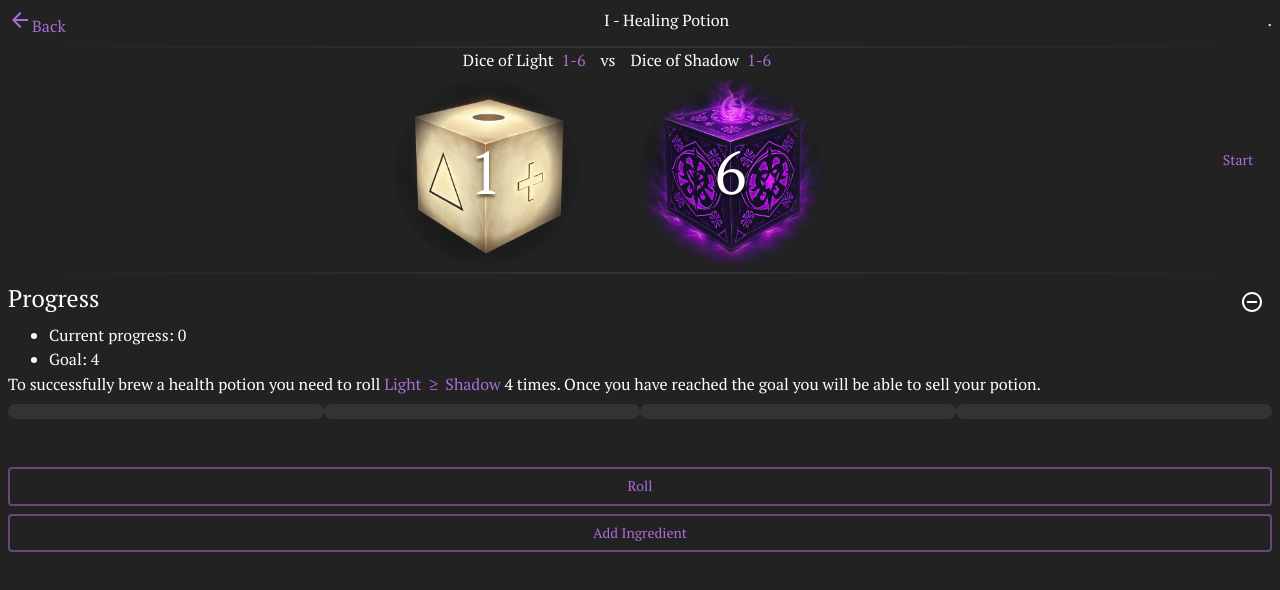
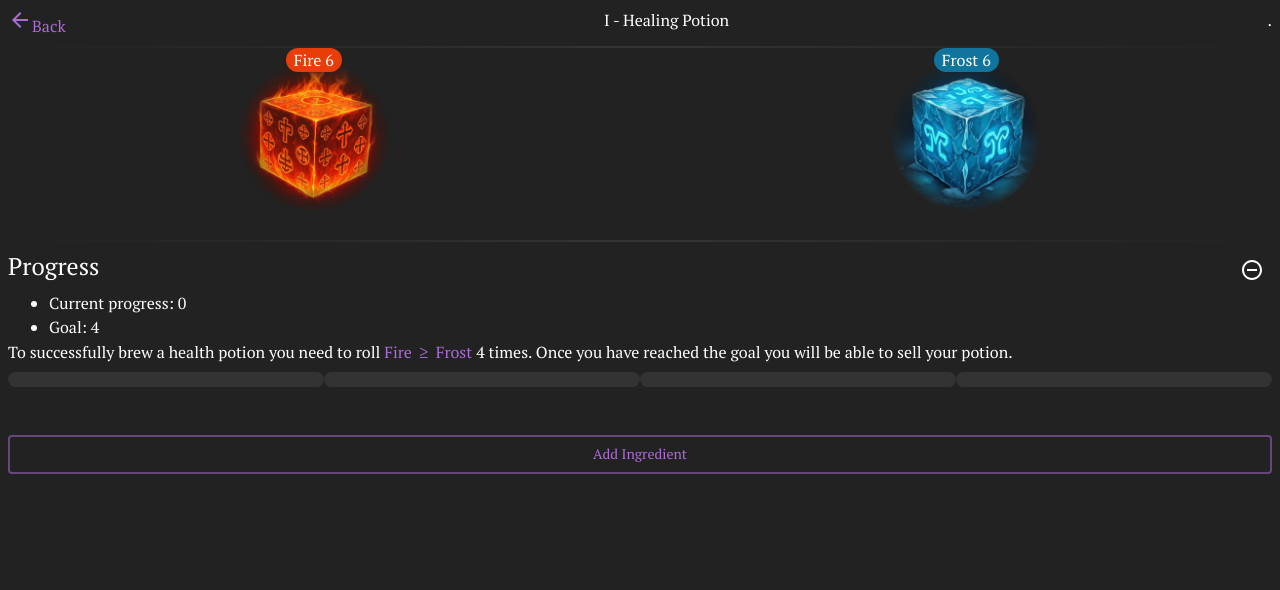
Before and after one commit to emilnigma/emilnigma.github.io, a React (Vite) app: page / in a window 1280 px wide. Shown: the top 590 px of the page. Built offline with nearby package versions, Linux system fonts and the light colour scheme; a web font is replaced by a local one.

Commit message:
fix roll fn

```diff
--- /dev/null
+++ b/src/Assets/Dice.ts
@@ -0,0 +1,8 @@
+const Dice = {
+  Fire: { rgb: '#e73d09' },
+  Frost: { rgb: '#10749d' },
+};
+
+export default Dice;
+
+export type DiceKey = keyof typeof Dice;
--- a/src/Components/Board/Brew.tsx
+++ b/src/Components/Board/Brew.tsx
@@ -56,8 +56,9 @@ function Brew() {
 
       <br />
 
-      <Button variant="outlined">Roll</Button>
-      <Button variant="outlined" onClick={() => pageSet('ingredients')} disabled={!isStable || isFull}>Add Ingredient</Button>
+      <Button variant="outlined" onClick={() => pageSet('ingredients')} disabled={!isStable || isFull}>
+        Add Ingredient
+      </Button>
       {progress < progressMax
         ? null
         : <Button variant="outlined" onClick={() => {}}>{`Sell for ${qualityString}`}</Button>}
--- a/src/Components/Board/Ingredients.tsx
+++ b/src/Components/Board/Ingredients.tsx
@@ -2,7 +2,7 @@ import { Button, Grid, Typography } from '@mui/material';
 import { useStore } from '../../Core/Store';
 
 function Ingredients() {
-  const { pageSet } = useStore();
+  const { pageSet, startAnim } = useStore();
   return (
     <>
       <Typography textAlign="center" variant="h3">Add Ingredient</Typography>
@@ -17,7 +17,7 @@ function Ingredients() {
           ing3
         </Grid>
       </Grid>
-      <Button variant="outlined" onClick={() => pageSet('brew')}>Back</Button>
+      <Button variant="outlined" onClick={() => { pageSet('brew'); startAnim(); }}>Back</Button>
     </>
   );
 }
--- a/src/Components/Board/Portrait.tsx
+++ b/src/Components/Board/Portrait.tsx
@@ -15,8 +15,8 @@ function Portrait({
   if (!frame) {
     return (
       <div style={{
-        width: 200,
-        height: 200,
+        width: 160,
+        height: 160,
         backgroundPosition: 'center',
         backgroundImage: `url("${img}")`,
         backgroundSize: 'cover',
--- a/src/Components/Board/Rolls.tsx
+++ b/src/Components/Board/Rolls.tsx
@@ -1,13 +1,11 @@
 import {
-  Box, Button, Stack, Typography,
+  Box, Chip, Stack, Typography,
 } from '@mui/material';
 import { observer } from 'mobx-react';
-import { useState } from 'react';
 import { useStore } from '../../Core/Store';
 import Portrait from './Portrait';
-import mechanics from '../../Assets/Mechanics';
-import { randomBetween } from '../../Core/Random';
 import Juice from '../../Core/Juice';
+import Dice from '../../Assets/Dice';
 
 const sx = {
   borderRadius: '8px',
@@ -15,60 +13,52 @@ const sx = {
 };
 
 function Rolls() {
-  const {
-    rollTheme, rollLeft, rollRight, rollSet, rollReset,
-  } = useStore();
+  const { rollTheme, rollLeft, rollRight } = useStore();
   const sign = rollLeft === undefined || rollRight === undefined ? '' : rollLeft > rollRight ? '>' : rollLeft < rollRight ? '<' : '=';
-
-  const [rollAnimLeft, setRollAnimLeft] = useState(1);
-  const [rollAnimRight, setRollAnimRight] = useState(6);
-
-  const startAnim = () => {
-    rollReset();
-    let speed = -150;
-    let anim = 0;
-    const frame = () => {
-      anim = setTimeout(() => {
-        setRollAnimLeft(randomBetween(1, 6));
-        setRollAnimRight(randomBetween(1, 6));
-        speed += 10;
-        frame();
-      }, Math.max(15, Math.abs(speed)));
-    };
-    frame();
-    setTimeout(() => {
-      clearTimeout(anim);
-      rollSet([rollAnimLeft, rollAnimRight]);
-    }, 5000);
-  };
+  const [themeLeft, themeRight] = rollTheme;
 
   return (
     <Stack direction="row" sx={{ borderWidth: '2px', borderStyle: 'solid', borderImage: 'linear-gradient(to right, transparent, #333, transparent) 1 0 1 0' }}>
-      <Box flexGrow={1} sx={{ ...sx, width: '30%', justifyItems: 'right' }}>
+      <Box flexGrow={1} sx={{ ...sx, width: '30%', justifyItems: 'center' }}>
         <Stack direction="row">
-          <Typography sx={{ mr: 1 }}>{ `Dice of ${rollTheme[0]}` }</Typography>
-          <Typography color={mechanics.phase.rgb}>1-6</Typography>
+          <Chip
+            label={`${themeLeft} 6`}
+            size="small"
+            sx={{
+              fontSize: '1rem',
+              backgroundColor: Dice[themeLeft].rgb,
+              mb: -2,
+              zIndex: 9,
+            }}
+          />
         </Stack>
-        <Portrait img="assets/dice/light.jpg" text={rollLeft === undefined ? `${rollAnimLeft}` : `${rollLeft}`} refe={Juice.rollLeft} />
+        <Portrait img={`assets/dice/${themeLeft}.jpg`} text={`${rollLeft ?? ''}`} refe={Juice.rollLeft} />
       </Box>
       <Box sx={{ ...sx, width: '45px' }}>
-        <Typography>vs</Typography>
+        <Typography />
         <Typography
           variant="h2"
           fontFamily="PT Serif"
-          sx={{ height: '200px', alignContent: 'center' }}
+          sx={{ height: '192px', alignContent: 'center' }}
         >
           {sign}
         </Typography>
       </Box>
-      <Box flexGrow={1} sx={{ ...sx, width: '30%' }}>
+      <Box flexGrow={1} sx={{ ...sx, width: '30%', justifyItems: 'center' }}>
         <Stack direction="row">
-          <Typography sx={{ mr: 1 }}>{ `Dice of ${rollTheme[1]}` }</Typography>
-          <Typography color={mechanics.phase.rgb}>1-6</Typography>
+          <Chip
+            label={`${themeRight} 6`}
+            size="small"
+            sx={{
+              fontSize: '1rem',
+              backgroundColor: Dice[themeRight].rgb,
+              mb: -2,
+              zIndex: 9,
+            }}
+          />
         </Stack>
-        <Portrait img="assets/dice/shadow.jpg" text={rollRight === undefined ? `${rollAnimRight}` : `${rollRight}`} refe={Juice.rollRight} />
+        <Portrait img={`assets/dice/${themeRight}.jpg`} text={`${rollRight ?? ''}`} refe={Juice.rollRight} />
       </Box>
-      <Button onClick={() => startAnim()}>Start</Button>
     </Stack>
   );
 }
--- a/src/Core/Store.ts
+++ b/src/Core/Store.ts
@@ -1,9 +1,10 @@
 /* eslint-disable no-use-before-define */
 import { action, makeObservable, observable } from 'mobx';
 import { createContext, createRef, useContext } from 'react';
-import { clamp } from './Random';
+import { clamp, randomBetween } from './Random';
 import { Page } from '../Components/Main/Game';
 import { juice } from './Juice';
+import { DiceKey } from '../Assets/Dice';
 
 export type Tooltip = 'none' | 'progress' | 'capacity' | 'stability';
 
@@ -36,7 +37,8 @@ export default class Store {
   currencyRef = createRef();
   gemRef = createRef();
 
-  rollTheme = ['Light', 'Shadow'];
+  rollTheme: DiceKey[] = ['Fire', 'Frost'];
+  rollValue: (number | undefined)[] = [undefined, undefined];
   rollLeft: number | undefined = undefined;
   rollLeftMax = 6;
   rollRight: number | undefined = undefined;
@@ -47,12 +49,32 @@ export default class Store {
     // return [this.rollLeft, this.rollRight];
     this.rollLeft = rollLeft;
     this.rollRight = rollRight;
-    juice('rollLeft', 'testJuice');
-    juice('rollRight', 'testJuice');
   };
   rollReset = () => {
     this.rollLeft = undefined;
     this.rollRight = undefined;
+  };
+  startAnim = () => {
+    this.rollReset();
+    let speed = -150;
+    let anim = 0;
+    const frame = () => {
+      anim = setTimeout(() => {
+        this.rollSet([randomBetween(1, 6), randomBetween(1, 6)]);
+        speed += 10;
+        frame();
+      }, Math.max(15, Math.abs(speed)));
+    };
+    frame();
+    setTimeout(() => {
+      clearTimeout(anim);
+      juice('rollLeft', 'testJuice');
+      juice('rollRight', 'testJuice');
+      if (this.rollLeft !== undefined && this.rollRight !== undefined && this.rollLeft >= this.rollRight) this.progressSet(this.progress + 1);
+      if (this.capacityIsVisible()) this.capacitySet(this.capacity + 1);
+      if (this.stabilityIsVisible()) this.stabilitySet(this.stability + (this.rollLeft ?? 0) - (this.rollRight ?? 0));
+      this.qualitySet();
+    }, 5000);
   };
 
   progress = 0;
```
